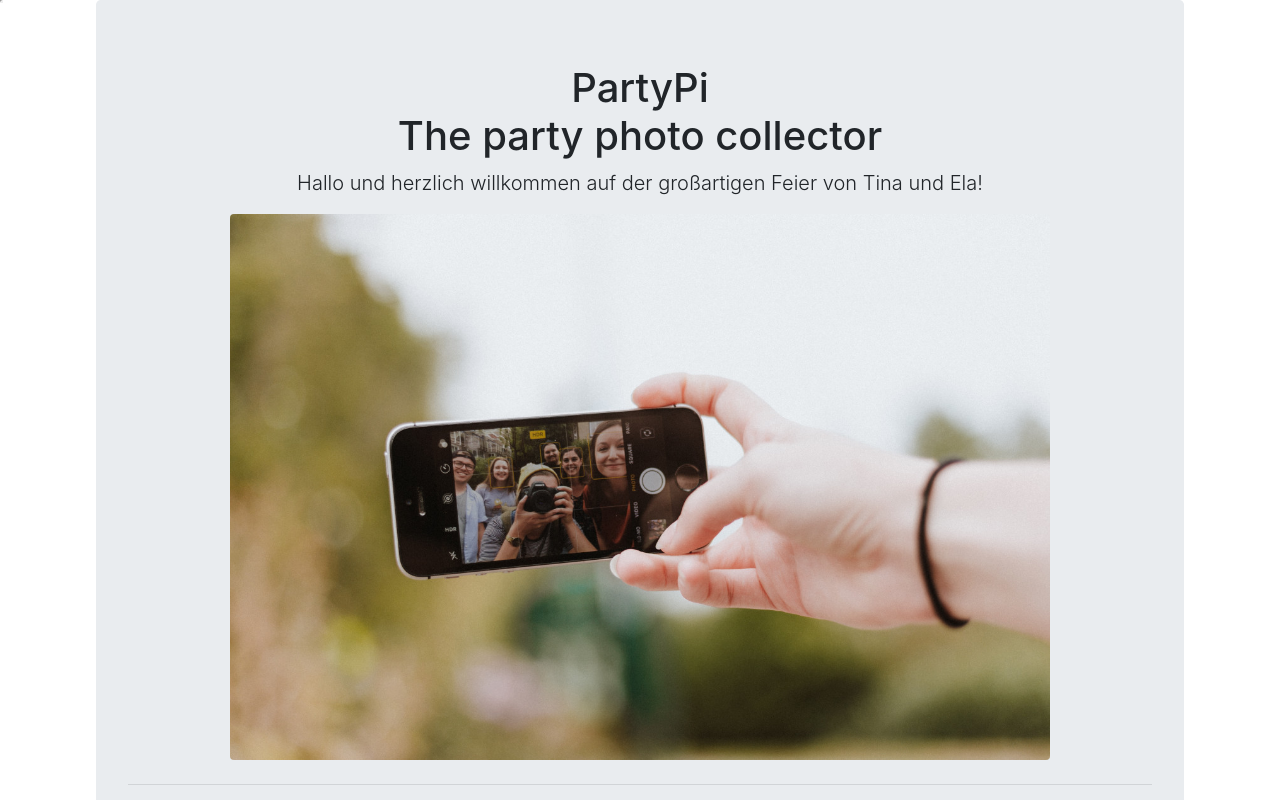
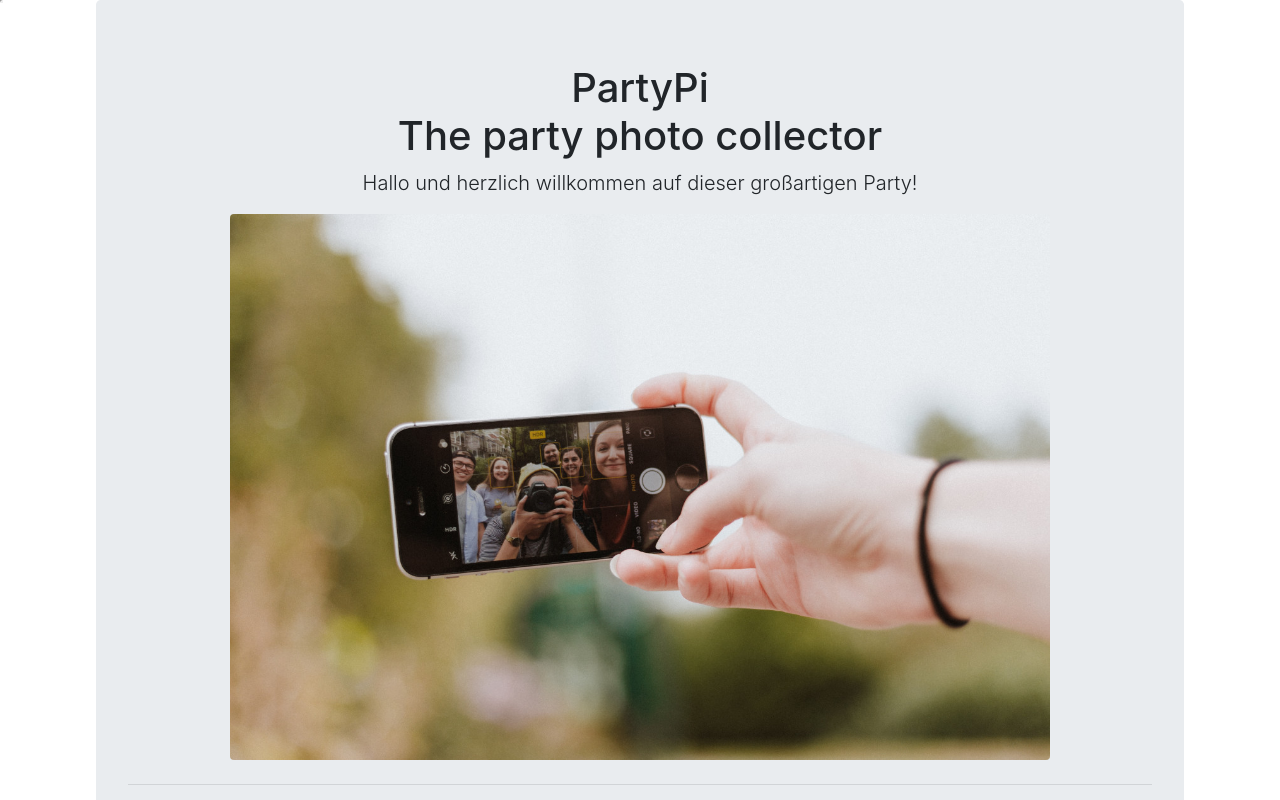
Before and after one commit to smashnet/PartyPi, a plain HTML site: page html/index.html in a window 1280 px wide. Shown: the top 800 px of the page. Drawn offline with Linux system fonts and the light colour scheme.

Commit message:
* Added Dockerfile.dev * Added meta description * Generalized front page text

```diff
--- a/html/index.html
+++ b/html/index.html
@@ -3,7 +3,7 @@
   <head>
     <meta charset="utf-8">
     <meta name="viewport" content="width=device-width, initial-scale=1, shrink-to-fit=no">
-    <meta name="description" content="">
+    <meta name="description" content="PartyPi - A local photo upload web app to collect images to be instantly shown on screen">
     <meta name="author" content="Nicolas Inden">
     <link rel="stylesheet" href="/static/css/bootstrap.min.css" />
     <link rel="stylesheet" href="/static/css/basic.min.css" />
@@ -30,7 +30,7 @@
     <div class="content">
       <div class="jumbotron" style="width: 85%; margin: 0 auto">
         <h1 class="display-6 text-center">PartyPi<br/>The party photo collector</h1>
-        <p class="lead text-center">Hallo und herzlich willkommen auf der großartigen Feier von Tina und Ela!</p>
+        <p class="lead text-center">Hallo und herzlich willkommen auf dieser großartigen Party!</p>
         <img class="img-fluid rounded mx-auto d-block" src="/static/img/frontpage_1300px.jpg" width="80%" />
         <hr class="my-4">
         <p class="lead text-center">Ihr wollt eure frisch geschossenen Fotos direkt hier auf dem Bildschirm sehen? Dann ladet sie direkt hier hoch! Es ist auch ganz einfach ;)</p>
```
Also changed, not shown: TODO.md (+2 -1 lines), 1 other file.
